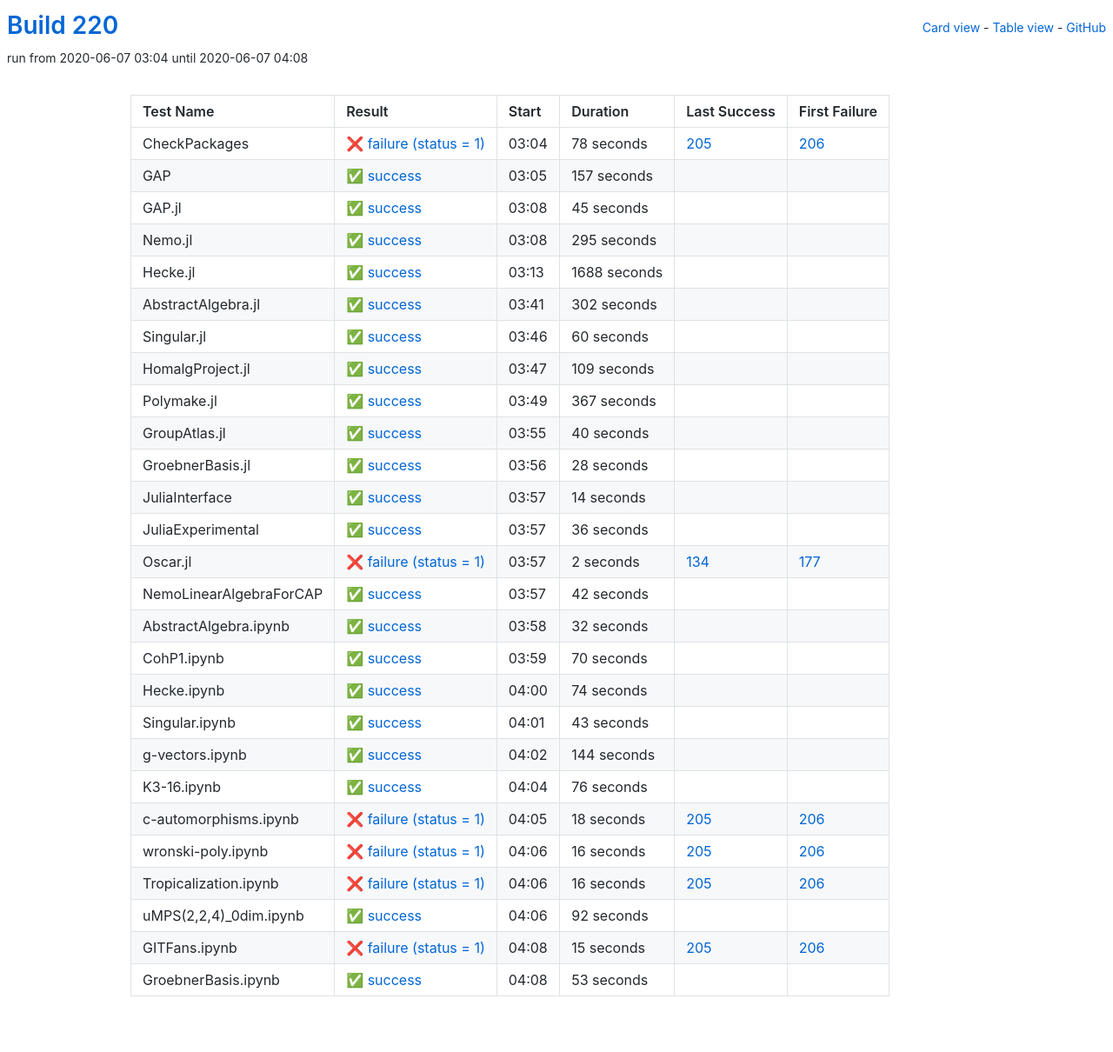
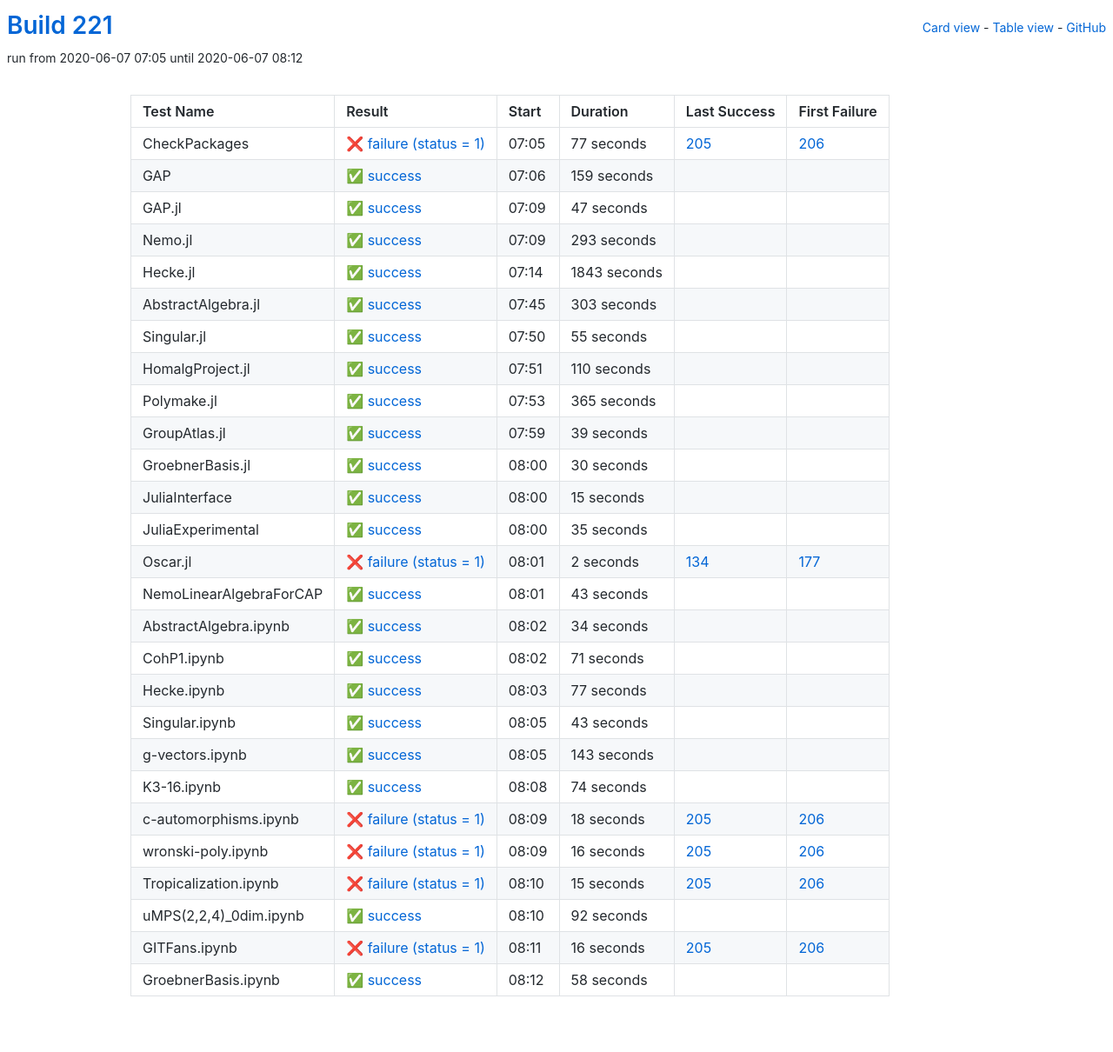
Before and after one commit to oscar-system/oscar-ci-status-stable, a Jekyll site: the page built from table.html, in a window 1280 px wide. Shown: the whole page at 87% size. Built offline with Jekyll 4.4.1, drawn with Linux system fonts in a browser that asks for light colours.

Commit message:
Build 221

```diff
--- a/_data/ci.yml
+++ b/_data/ci.yml
@@ -1,161 +1,161 @@
-build: 220
-build_url: https://oscarci.mathematik.uni-kl.de/job/oscar-stable/220/
+build: 221
+build_url: https://oscarci.mathematik.uni-kl.de/job/oscar-stable/221/
 job: oscar-stable
 tests:
-- duration: 78
+- duration: 77
   exitcode: 1
   first_failure: 206
   first_failure_url: https://oscarci.mathematik.uni-kl.de/job/oscar-stable/206/
   id: checkpackages
   last_success: 205
   last_success_url: https://oscarci.mathematik.uni-kl.de/job/oscar-stable/205/
-  log: https://oscarci.mathematik.uni-kl.de/job/oscar-stable/220/artifact/logs/build-220/CheckPackages.log
+  log: https://oscarci.mathematik.uni-kl.de/job/oscar-stable/221/artifact/logs/build-221/CheckPackages.log
   name: CheckPackages
-  start: 2020-06-07 03:04
+  start: 2020-06-07 07:05
   status: failure
   success: false
-- duration: 157
+- duration: 159
   exitcode: 0
   first_failure: false
   first_failure_url: null
   id: gap
   last_success: false
   last_success_url: null
-  log: https://oscarci.mathematik.uni-kl.de/job/oscar-stable/220/artifact/logs/build-220/GAP.log
+  log: https://oscarci.mathematik.uni-kl.de/job/oscar-stable/221/artifact/logs/build-221/GAP.log
   name: GAP
-  start: 2020-06-07 03:05
+  start: 2020-06-07 07:06
   status: success
   success: true
-- duration: 45
+- duration: 47
   exitcode: 0
   first_failure: false
   first_failure_url: null
   id: gap-jl
   last_success: false
   last_success_url: null
-  log: https://oscarci.mathematik.uni-kl.de/job/oscar-stable/220/artifact/logs/build-220/GAP.jl.log
+  log: https://oscarci.mathematik.uni-kl.de/job/oscar-stable/221/artifact/logs/build-221/GAP.jl.log
   name: GAP.jl
-  start: 2020-06-07 03:08
+  start: 2020-06-07 07:09
   status: success
   success: true
-- duration: 295
+- duration: 293
   exitcode: 0
   first_failure: false
   first_failure_url: null
   id: nemo-jl
   last_success: false
   last_success_url: null
-  log: https://oscarci.mathematik.uni-kl.de/job/oscar-stable/220/artifact/logs/build-220/Nemo.jl.log
+  log: https://oscarci.mathematik.uni-kl.de/job/oscar-stable/221/artifact/logs/build-221/Nemo.jl.log
   name: Nemo.jl
-  start: 2020-06-07 03:08
+  start: 2020-06-07 07:09
   status: success
   success: true
-- duration: 1688
+- duration: 1843
   exitcode: 0
   first_failure: false
   first_failure_url: null
   id: hecke-jl
   last_success: false
   last_success_url: null
-  log: https://oscarci.mathematik.uni-kl.de/job/oscar-stable/220/artifact/logs/build-220/Hecke.jl.log
+  log: https://oscarci.mathematik.uni-kl.de/job/oscar-stable/221/artifact/logs/build-221/Hecke.jl.log
   name: Hecke.jl
-  start: 2020-06-07 03:13
+  start: 2020-06-07 07:14
   status: success
   success: true
-- duration: 302
+- duration: 303
   exitcode: 0
   first_failure: false
   first_failure_url: null
   id: abstractalgebra-jl
   last_success: false
   last_success_url: null
-  log: https://oscarci.mathematik.uni-kl.de/job/oscar-stable/220/artifact/logs/build-220/AbstractAlgebra.jl.log
+  log: https://oscarci.mathematik.uni-kl.de/job/oscar-stable/221/artifact/logs/build-221/AbstractAlgebra.jl.log
   name: AbstractAlgebra.jl
-  start: 2020-06-07 03:41
+  start: 2020-06-07 07:45
   status: success
   success: true
-- duration: 60
+- duration: 55
   exitcode: 0
   first_failure: false
   first_failure_url: null
   id: singular-jl
   last_success: false
   last_success_url: null
-  log: https://oscarci.mathematik.uni-kl.de/job/oscar-stable/220/artifact/logs/build-220/Singular.jl.log
+  log: https://oscarci.mathematik.uni-kl.de/job/oscar-stable/221/artifact/logs/build-221/Singular.jl.log
   name: Singular.jl
-  start: 2020-06-07 03:46
+  start: 2020-06-07 07:50
   status: success
   success: true
-- duration: 109
+- duration: 110
   exitcode: 0
   first_failure: false
   first_failure_url: null
   id: homalgproject-jl
   last_success: false
   last_success_url: null
-  log: https://oscarci.mathematik.uni-kl.de/job/oscar-stable/220/artifact/logs/build-220/HomalgProject.jl.log
+  log: https://oscarci.mathematik.uni-kl.de/job/oscar-stable/221/artifact/logs/build-221/HomalgProject.jl.log
   name: HomalgProject.jl
-  start: 2020-06-07 03:47
+  start: 2020-06-07 07:51
   status: success
   success: true
-- duration: 367
+- duration: 365
   exitcode: 0
   first_failure: false
   first_failure_url: null
   id: polymake-jl
   last_success: false
   last_success_url: null
-  log: https://oscarci.mathematik.uni-kl.de/job/oscar-stable/220/artifact/logs/build-220/Polymake.jl.log
+  log: https://oscarci.mathematik.uni-kl.de/job/oscar-stable/221/artifact/logs/build-221/Polymake.jl.log
   name: Polymake.jl
-  start: 2020-06-07 03:49
+  start: 2020-06-07 07:53
   status: success
   success: true
-- duration: 40
+- duration: 39
   exitcode: 0
   first_failure: false
   first_failure_url: null
   id: groupatlas-jl
   last_success: false
   last_success_url: null
-  log: https://oscarci.mathematik.uni-kl.de/job/oscar-stable/220/artifact/logs/build-220/GroupAtlas.jl.log
+  log: https://oscarci.mathematik.uni-kl.de/job/oscar-stable/221/artifact/logs/build-221/GroupAtlas.jl.log
   name: GroupAtlas.jl
-  start: 2020-06-07 03:55
+  start: 2020-06-07 07:59
   status: success
   success: true
-- duration: 28
+- duration: 30
   exitcode: 0
   first_failure: false
   first_failure_url: null
   id: groebnerbasis-jl
   last_success: false
   last_success_url: null
-  log: https://oscarci.mathematik.uni-kl.de/job/oscar-stable/220/artifact/logs/build-220/GroebnerBasis.jl.log
+  log: https://oscarci.mathematik.uni-kl.de/job/oscar-stable/221/artifact/logs/build-221/GroebnerBasis.jl.log
   name: GroebnerBasis.jl
-  start: 2020-06-07 03:56
+  start: 2020-06-07 08:00
   status: success
   success: true
-- duration: 14
+- duration: 15
   exitcode: 0
   first_failure: false
   first_failure_url: null
   id: juliainterface
   last_success: false
   last_success_url: null
-  log: https://oscarci.mathematik.uni-kl.de/job/oscar-stable/220/artifact/logs/build-220/JuliaInterface.log
+  log: https://oscarci.mathematik.uni-kl.de/job/oscar-stable/221/artifact/logs/build-221/JuliaInterface.log
   name: JuliaInterface
-  start: 2020-06-07 03:57
+  start: 2020-06-07 08:00
   status: success
   success: true
-- duration: 36
+- duration: 35
   exitcode: 0
   first_failure: false
   first_failure_url: null
   id: juliaexperimental
   last_success: false
   last_success_url: null
-  log: https://oscarci.mathematik.uni-kl.de/job/oscar-stable/220/artifact/logs/build-220/JuliaExperimental.log
+  log: https://oscarci.mathematik.uni-kl.de/job/oscar-stable/221/artifact/logs/build-221/JuliaExperimental.log
   name: JuliaExperimental
-  start: 2020-06-07 03:57
+  start: 2020-06-07 08:00
   status: success
   success: true
 - duration: 2
@@ -165,57 +165,57 @@ tests:
   id: oscar-jl
   last_success: 134
   last_success_url: https://oscarci.mathematik.uni-kl.de/job/oscar-stable/134/
-  log: https://oscarci.mathematik.uni-kl.de/job/oscar-stable/220/artifact/logs/build-220/Oscar.jl.log
+  log: https://oscarci.mathematik.uni-kl.de/job/oscar-stable/221/artifact/logs/build-221/Oscar.jl.log
   name: Oscar.jl
-  start: 2020-06-07 03:57
+  start: 2020-06-07 08:01
   status: failure
   success: false
-- duration: 42
+- duration: 43
   exitcode: 0
   first_failure: false
   first_failure_url: null
   id: nemolinearalgebraforcap
   last_success: false
   last_success_url: null
-  log: https://oscarci.mathematik.uni-kl.de/job/oscar-stable/220/artifact/logs/build-220/NemoLinearAlgebraForCAP.log
+  log: https://oscarci.mathematik.uni-kl.de/job/oscar-stable/221/artifact/logs/build-221/NemoLinearAlgebraForCAP.log
   name: NemoLinearAlgebraForCAP
-  start: 2020-06-07 03:57
+  start: 2020-06-07 08:01
   status: success
   success: true
-- duration: 32
+- duration: 34
   exitcode: 0
   first_failure: false
   first_failure_url: null
   id: abstractalgebra-ipynb
   last_success: false
   last_success_url: null
-  log: https://oscarci.mathematik.uni-kl.de/job/oscar-stable/220/artifact/logs/build-220/AbstractAlgebra.ipynb.log
+  log: https://oscarci.mathematik.uni-kl.de/job/oscar-stable/221/artifact/logs/build-221/AbstractAlgebra.ipynb.log
   name: AbstractAlgebra.ipynb
-  start: 2020-06-07 03:58
+  start: 2020-06-07 08:02
   status: success
   success: true
-- duration: 70
+- duration: 71
   exitcode: 0
   first_failure: false
   first_failure_url: null
   id: cohp1-ipynb
   last_success: false
   last_success_url: null
-  log: https://oscarci.mathematik.uni-kl.de/job/oscar-stable/220/artifact/logs/build-220/CohP1.ipynb.log
+  log: https://oscarci.mathematik.uni-kl.de/job/oscar-stable/221/artifact/logs/build-221/CohP1.ipynb.log
   name: CohP1.ipynb
-  start: 2020-06-07 03:59
+  start: 2020-06-07 08:02
   status: success
   success: true
-- duration: 74
+- duration: 77
   exitcode: 0
   first_failure: false
   first_failure_url: null
   id: hecke-ipynb
   last_success: false
   last_success_url: null
-  log: https://oscarci.mathematik.uni-kl.de/job/oscar-stable/220/artifact/logs/build-220/Hecke.ipynb.log
+  log: https://oscarci.mathematik.uni-kl.de/job/oscar-stable/221/artifact/logs/build-221/Hecke.ipynb.log
   name: Hecke.ipynb
-  start: 2020-06-07 04:00
+  start: 2020-06-07 08:03
   status: success
   success: true
 - duration: 43
@@ -225,33 +225,33 @@ tests:
   id: singular-ipynb
   last_success: false
   last_success_url: null
-  log: https://oscarci.mathematik.uni-kl.de/job/oscar-stable/220/artifact/logs/build-220/Singular.ipynb.log
+  log: https://oscarci.mathematik.uni-kl.de/job/oscar-stable/221/artifact/logs/build-221/Singular.ipynb.log
   name: Singular.ipynb
-  start: 2020-06-07 04:01
+  start: 2020-06-07 08:05
   status: success
   success: true
-- duration: 144
+- duration: 143
   exitcode: 0
   first_failure: false
   first_failure_url: null
   id: g-vectors-ipynb
   last_success: false
   last_success_url: null
-  log: https://oscarci.mathematik.uni-kl.de/job/oscar-stable/220/artifact/logs/build-220/g-vectors.ipynb.log
+  log: https://oscarci.mathematik.uni-kl.de/job/oscar-stable/221/artifact/logs/build-221/g-vectors.ipynb.log
   name: g-vectors.ipynb
-  start: 2020-06-07 04:02
+  start: 2020-06-07 08:05
   status: success
   success: true
-- duration: 76
+- duration: 74
   exitcode: 0
   first_failure: false
   first_failure_url: null
   id: k3-16-ipynb
   last_success: false
   last_success_url: null
-  log: https://oscarci.mathematik.uni-kl.de/job/oscar-stable/220/artifact/logs/build-220/K3-16.ipynb.log
+  log: https://oscarci.mathematik.uni-kl.de/job/oscar-stable/221/artifact/logs/build-221/K3-16.ipynb.log
   name: K3-16.ipynb
-  start: 2020-06-07 04:04
+  start: 2020-06-07 08:08
   status: success
   success: true
 - duration: 18
@@ -261,9 +261,9 @@ tests:
   id: c-automorphisms-ipynb
   last_success: 205
   last_success_url: https://oscarci.mathematik.uni-kl.de/job/oscar-stable/205/
-  log: https://oscarci.mathematik.uni-kl.de/job/oscar-stable/220/artifact/logs/build-220/c-automorphisms.ipynb.log
+  log: https://oscarci.mathematik.uni-kl.de/job/oscar-stable/221/artifact/logs/build-221/c-automorphisms.ipynb.log
   name: c-automorphisms.ipynb
-  start: 2020-06-07 04:05
+  start: 2020-06-07 08:09
   status: failure
   success: false
 - duration: 16
@@ -273,21 +273,21 @@ tests:
   id: wronski-poly-ipynb
   last_success: 205
   last_success_url: https://oscarci.mathematik.uni-kl.de/job/oscar-stable/205/
-  log: https://oscarci.mathematik.uni-kl.de/job/oscar-stable/220/artifact/logs/build-220/wronski-poly.ipynb.log
+  log: https://oscarci.mathematik.uni-kl.de/job/oscar-stable/221/artifact/logs/build-221/wronski-poly.ipynb.log
   name: wronski-poly.ipynb
-  start: 2020-06-07 04:06
+  start: 2020-06-07 08:09
   status: failure
   success: false
-- duration: 16
+- duration: 15
   exitcode: 1
   first_failure: 206
   first_failure_url: https://oscarci.mathematik.uni-kl.de/job/oscar-stable/206/
   id: tropicalization-ipynb
   last_success: 205
   last_success_url: https://oscarci.mathematik.uni-kl.de/job/oscar-stable/205/
-  log: https://oscarci.mathematik.uni-kl.de/job/oscar-stable/220/artifact/logs/build-220/Tropicalization.ipynb.log
+  log: https://oscarci.mathematik.uni-kl.de/job/oscar-stable/221/artifact/logs/build-221/Tropicalization.ipynb.log
   name: Tropicalization.ipynb
-  start: 2020-06-07 04:06
+  start: 2020-06-07 08:10
   status: failure
   success: false
 - duration: 92
@@ -297,32 +297,32 @@ tests:
   id: umps-2-2-4-0dim-ipynb
   last_success: false
   last_success_url: null
-  log: https://oscarci.mathematik.uni-kl.de/job/oscar-stable/220/artifact/logs/build-220/uMPS-2-2-4-_0dim.ipynb.log
+  log: https://oscarci.mathematik.uni-kl.de/job/oscar-stable/221/artifact/logs/build-221/uMPS-2-2-4-_0dim.ipynb.log
   name: uMPS(2,2,4)_0dim.ipynb
-  start: 2020-06-07 04:06
+  start: 2020-06-07 08:10
   status: success
   success: true
-- duration: 15
+- duration: 16
   exitcode: 1
   first_failure: 206
   first_failure_url: https://oscarci.mathematik.uni-kl.de/job/oscar-stable/206/
   id: gitfans-ipynb
   last_success: 205
   last_success_url: https://oscarci.mathematik.uni-kl.de/job/oscar-stable/205/
-  log: https://oscarci.mathematik.uni-kl.de/job/oscar-stable/220/artifact/logs/build-220/GITFans.ipynb.log
+  log: https://oscarci.mathematik.uni-kl.de/job/oscar-stable/221/artifact/logs/build-221/GITFans.ipynb.log
   name: GITFans.ipynb
-  start: 2020-06-07 04:08
+  start: 2020-06-07 08:11
   status: failure
   success: false
-- duration: 53
+- duration: 58
   exitcode: 0
   first_failure: false
   first_failure_url: null
   id: groebnerbasis-ipynb
   last_success: false
   last_success_url: null
-  log: https://oscarci.mathematik.uni-kl.de/job/oscar-stable/220/artifact/logs/build-220/GroebnerBasis.ipynb.log
+  log: https://oscarci.mathematik.uni-kl.de/job/oscar-stable/221/artifact/logs/build-221/GroebnerBasis.ipynb.log
   name: GroebnerBasis.ipynb
-  start: 2020-06-07 04:08
+  start: 2020-06-07 08:12
   status: success
   success: true
```
Also changed, not shown: README.md.
